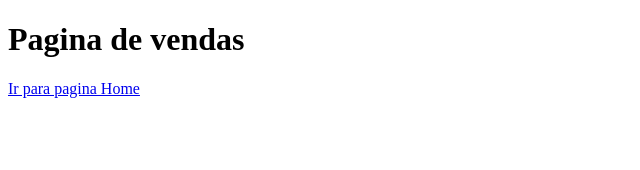
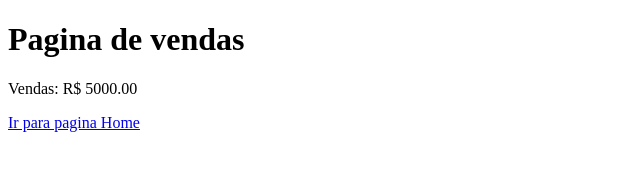
Before and after one commit to Joao-Victtor/aula-git, a plain HTML site: page vendas.html in a window 1280 px wide. Shown: the whole page, without its empty margins (0-640 px from the left). Drawn offline with Linux system fonts and the light colour scheme.

Commit message:
second commit

```diff
--- a/vendas.html
+++ b/vendas.html
@@ -8,6 +8,7 @@
 </head>
 <body>
   <h1>Pagina de vendas</h1>
+  <p>Vendas: R$ 5000.00</p>
   <a href="index.html">Ir para pagina Home</a>
 </body>
 </html>
```
